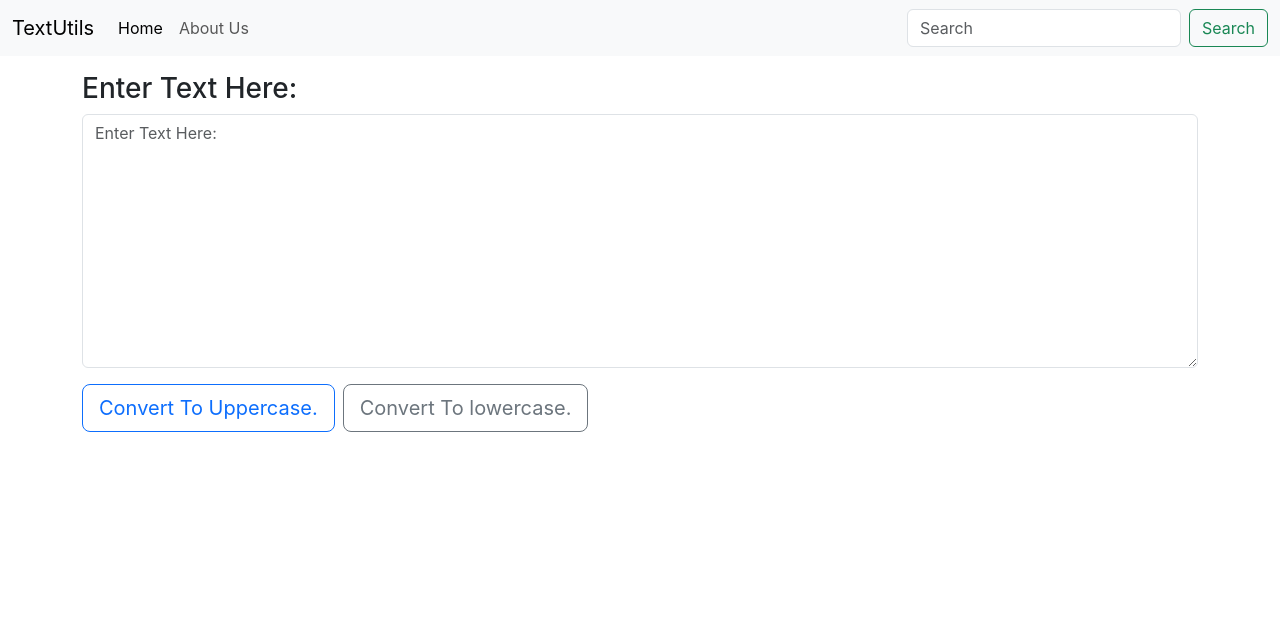
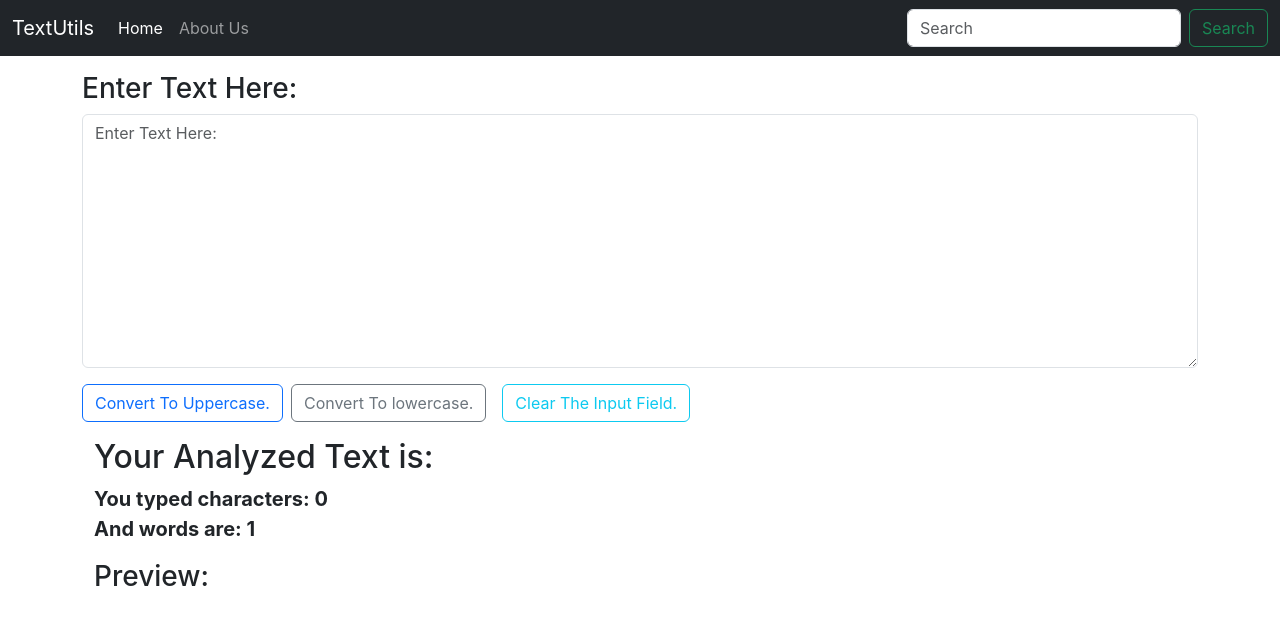
Before and after one commit to Karan551/react_projects, a React (Create React App) app: page / in a window 1280 px wide. Shown: the top 624 px of the page. Built offline with nearby package versions, Linux system fonts and the light colour scheme.

Commit message:
Adding clear button and Preview section and word count, letter count.

```diff
--- a/src/components/Navbar.js
+++ b/src/components/Navbar.js
@@ -4,7 +4,7 @@ import PropTypes from 'prop-types'
 export default function Navbar(props) {
     return (
         <>
-            <nav className="navbar navbar-expand-lg bg-body-tertiary">
+            <nav className="navbar navbar-expand-lg navbar-dark bg-dark">
                 <div className="container-fluid">
                     <a className="navbar-brand" href="/">{props.title}</a>
                     <button className="navbar-toggler" type="button" data-bs-toggle="collapse" data-bs-target="#navbarSupportedContent" aria-controls="navbarSupportedContent" aria-expanded="false" aria-label="Toggle navigation">
--- a/src/components/TextForm.js
+++ b/src/components/TextForm.js
@@ -3,35 +3,60 @@ import React, { useState } from 'react'
 export default function TextForm({ heading }) {
     // Declare a new state variable which we will call text.
     const [text, setText] = useState("")
-    // This function for btn
+    // This function for convert text to uppercase btn
     const upperBtn = (element) => {
         let upperText = text.toUpperCase()
         // print the upperText value in the textArea field.
         setText(upperText)
     }
+    // This function for convert text to lower case btn
     const lowerBtn = (element) => {
         let lowerText = text.toLowerCase()
         // update the value of text with the help of setText function.
         setText(lowerText)
     }
+    // This function for change the value of textarea.
     const changeValue = (element) => {
         // print the value in text area field with the help of setText function.(update the value of text with the help of setText function )
         setText(element.target.value)
-
-        // console.log(element.target)
-        // console.log(element.target.value)
     }
 
-
+    //
+    const clearBtn = (element) => {
+        // text value is set to empty space.
+        setText('')
+    }
+    // This function is used to count the characters without spaces
+    let total = 0
+    const countChar = (arr) => {
+        if(arr instanceof Array){
+            for (let i of arr) {
+                total = total + i.length
+            }
+            return total
+        }
+    }
     return (
         <>
             <h3>{heading}</h3>
             <div className="mb-3">
                 <textarea className="form-control" id="exampleFormControlTextarea1" rows="10" value={text} onChange={changeValue} placeholder='Enter Text Here:' spellCheck='true'></textarea>
             </div>
+            {/* buttons for change font */}
+            <button className='btn btn-outline-primary' onClick={upperBtn}>Convert To Uppercase.</button>
+            <button className='btn btn-outline-secondary mx-2' onClick={lowerBtn}>Convert To lowercase.</button>
+            <button className='btn btn-outline-info mx-2' onClick={clearBtn}>Clear The Input Field.</button>
 
-            <button className='btn btn-outline-primary btn-lg' onClick={upperBtn}>Convert To Uppercase.</button>
-            <button className='btn btn-outline-secondary btn-lg mx-2' onClick={lowerBtn}>Convert To lowercase.</button>
+            {/*  */}
+            <div className="container my-3">
+                <h2>Your Analyzed Text is:</h2>
+                <p className='fw-bold fs-5'>You typed characters: <span> {countChar(text.split(' '))}</span>
+                    <br />
+                    And words are: <span>{text.split(' ').length}</span>
+                </p>
+                <h3>Preview:</h3>
+                <p>{text}</p>
+            </div>
 
 
 
```
